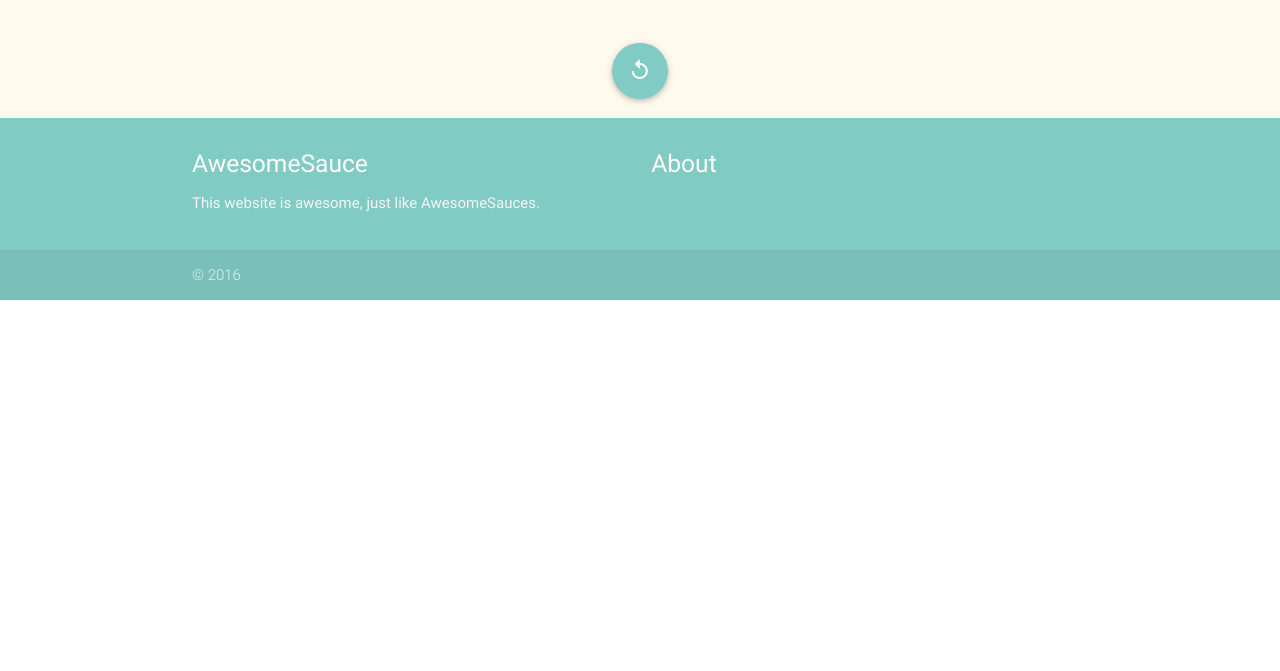
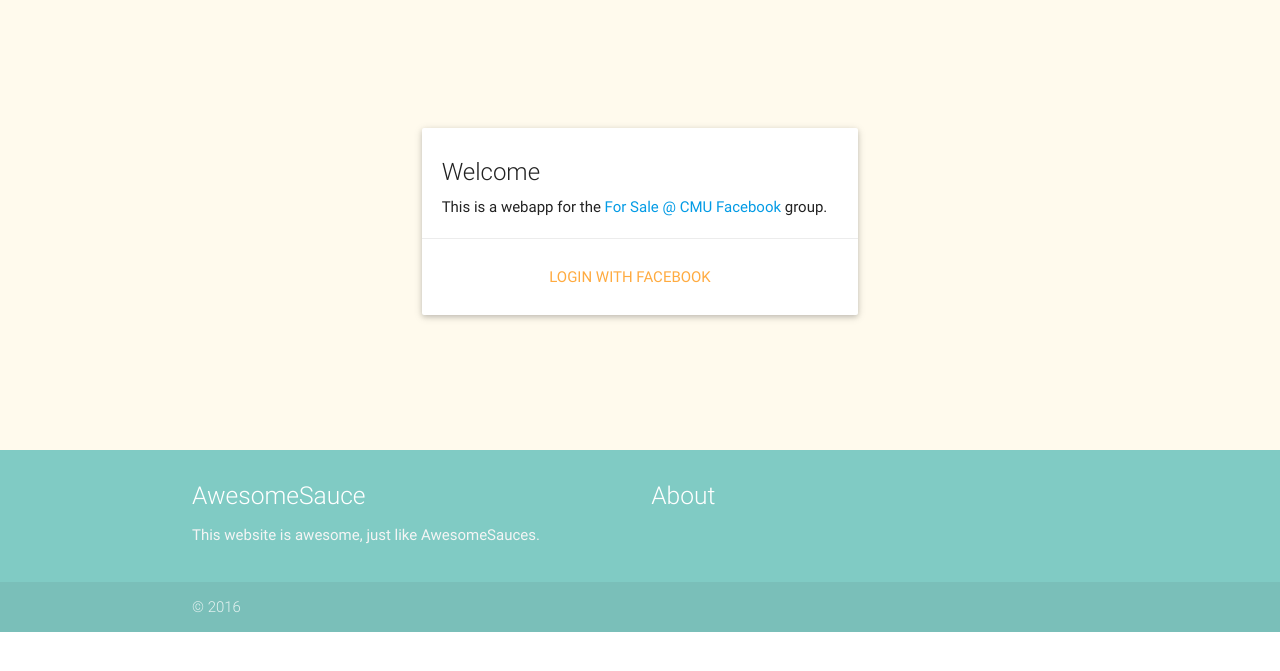
Before and after one commit to zhaorz/cmu-sells, a Flask app: page / in a window 1280 px wide. Shown: the part 64-735 px from the top of the page. Run offline with Flask 2, Linux system fonts and the light colour scheme; data that the repository does not hold is empty; some libraries are stand-ins or nearby versions.

Commit message:
Visual changes

```diff
--- a/app/static/style.css
+++ b/app/static/style.css
@@ -1,8 +1,12 @@
-.text-shadow {
-  text-shadow: 1px 1px 2px #333;
+#title {
+  font-weight: 300;
 }
 
-#title {
+h1, h2, h3, h4, h5, h6 {
+  font-weight: 300;
+}
+
+nav > div > ul > li > a {
   font-weight: 300;
 }
 
@@ -10,14 +14,24 @@
   margin-top: 0;
 }
 
+#login-card {
+  padding-top: 120px;
+  padding-bottom: 120px;
+  margin-bottom: 0;
+}
+
 #grid {
   margin-bottom: 0;
+}
+
+.text-shadow {
+  text-shadow: 1px 1px 2px #333;
 }
 
 .eggshell {
   background-color: #fffaed;
 }
 
-nav > div > ul > li > a {
-  font-weight: 300;
+.wrap {
+  word-wrap: break-word;
 }
--- a/app/templates/index.html
+++ b/app/templates/index.html
@@ -42,7 +42,7 @@
             Sold
             {% endif %}
           </h5>
-          <p>
+          <p class="wrap">
           {{ item.description }}
           </p>
         </div>
--- a/app/templates/login.html
+++ b/app/templates/login.html
@@ -1 +1,29 @@
-<h1>Login</h1>
+{% extends 'base.html' %}
+{% block title %}CMU Sells - Login{% endblock %}
+
+{% block content %}
+<div class="container">
+
+  <div id="login-card" class="row">
+    <div class="col s6 offset-s3">
+      <div class="card">
+        <div class="card-content">
+          <span class="card-title">Welcome</span>
+          <p>
+          This is a webapp for the
+          <a href="https://www.facebook.com/groups/580647781993254/">
+            For Sale @ CMU Facebook</a> group.
+          </p>
+        </div>
+        <div class="card-action">
+          <div class="center">
+            <button class="btn-flat">
+              <a href="{{ url_for('fb.login') }}" class="">Login with Facebook</a>
+            </button>
+          </div>
+        </div>
+      </div>
+    </div>
+  </div>
+</div>
+{% endblock %}
--- a/app/views/base.py
+++ b/app/views/base.py
@@ -22,6 +22,9 @@ mod_base = Blueprint('base', __name__, url_prefix='')
 
 @mod_base.route('/', methods=['GET'])
 def index():
+    if not ('oauth_token' in session and session['oauth_token']):
+        return render_template('login.html')
+
     form = RefreshForm()
     items = [ {
         'name' : item.name,
```
